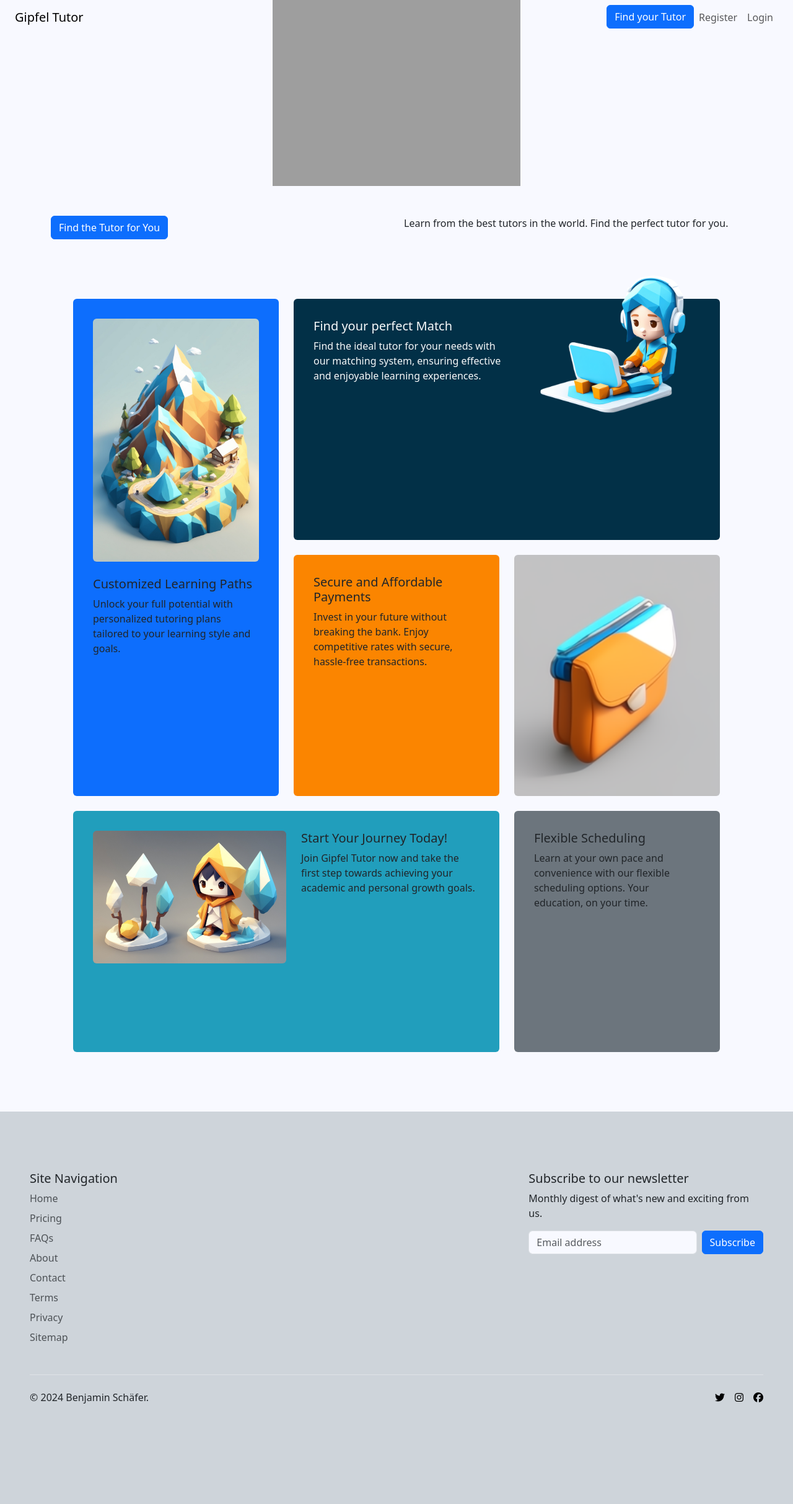
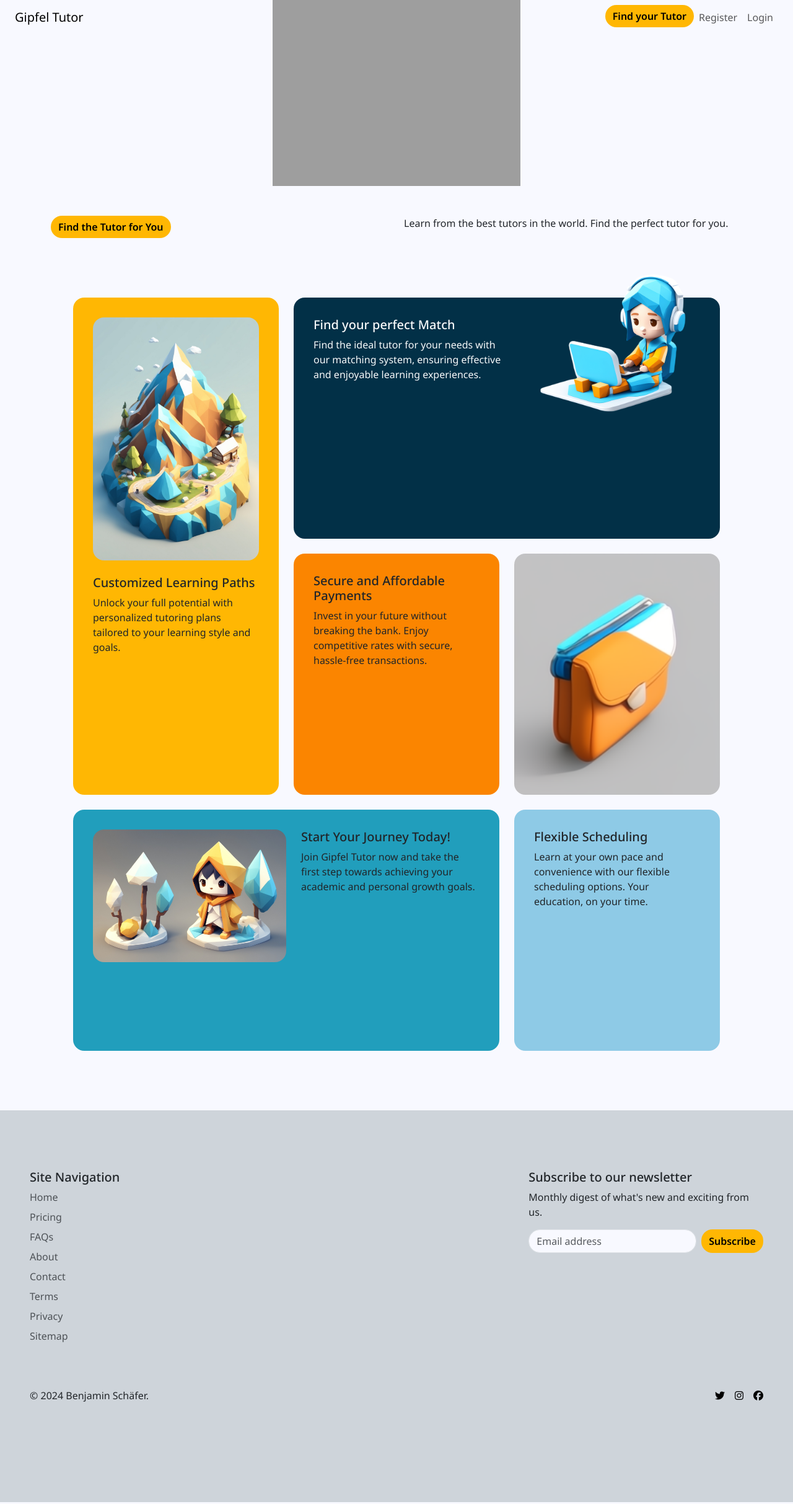
Before and after one commit to benschaf/gipfel-lerner, a Django app: page / in a window 1280 px wide. Shown: the whole page at 62% size. Run offline with Django 5.2, Linux system fonts and the light colour scheme; some libraries are stand-ins or nearby versions; grey boxes are pictures that could not be loaded.

Commit message:
feat: adapt custom bootstrap styles

```diff
--- a/static/css/custom_bootstrap.css
+++ b/static/css/custom_bootstrap.css
@@ -1,11 +1,28 @@
 /* List of all global bootstrap css variables
    override and delete the rest before handing in! */
+@import url('https://fonts.googleapis.com/css2?family=Noto+Sans:ital,wght@0,100..900;1,100..900&display=swap');
+
+
 :root,
 [data-bs-theme=light] {
 
   /* Custom Styles */
   --bs-body-bg: #f8f9ff;
   --bs-body-bg-rgb: 248, 249, 255;
+
+  --bs-primary: #FFB703;
+  --bs-primary-rgb: 255, 183, 3;
+  --bs-primary-shaded: #FFC533;
+
+  --bs-secondary: #8ecae6;
+  --bs-secondary-rgb: 142, 202, 230;
+  --bs-secondary-shaded: #ABD8ED;
+
+  --bs-border-style: none;
+  --bs-border-radius-sm: 0.25rem;
+
+  --bs-font-sans-serif: "Noto Sans", "Liberation Sans", Arial, sans-serif, "Apple Color Emoji", "Segoe UI Emoji", "Segoe UI Symbol", "Noto Color Emoji";
+
 
   /* Original Styles (to be deleted) */
   --bs-blue: #0d6efd;
@@ -31,16 +48,12 @@
   --bs-gray-700: #495057;
   --bs-gray-800: #343a40;
   --bs-gray-900: #212529;
-  --bs-primary: #0d6efd;
-  --bs-secondary: #6c757d;
   --bs-success: #198754;
   --bs-info: #0dcaf0;
   --bs-warning: #ffc107;
   --bs-danger: #dc3545;
   --bs-light: #f8f9fa;
   --bs-dark: #212529;
-  --bs-primary-rgb: 13, 110, 253;
-  --bs-secondary-rgb: 108, 117, 125;
   --bs-success-rgb: 25, 135, 84;
   --bs-info-rgb: 13, 202, 240;
   --bs-warning-rgb: 255, 193, 7;
@@ -73,10 +86,7 @@
   --bs-dark-border-subtle: #adb5bd;
   --bs-white-rgb: 255, 255, 255;
   --bs-black-rgb: 0, 0, 0;
-  --bs-font-sans-serif: system-ui, -apple-system, "Segoe UI", Roboto, "Helvetica Neue", "Noto Sans", "Liberation Sans", Arial, sans-serif, "Apple Color Emoji", "Segoe UI Emoji", "Segoe UI Symbol", "Noto Color Emoji";
-  --bs-font-monospace: SFMono-Regular, Menlo, Monaco, Consolas, "Liberation Mono", "Courier New", monospace;
   --bs-gradient: linear-gradient(180deg, rgba(255, 255, 255, 0.15), rgba(255, 255, 255, 0));
-  --bs-body-font-family: var(--bs-font-sans-serif);
   --bs-body-font-size: 1rem;
   --bs-body-font-weight: 400;
   --bs-body-line-height: 1.5;
@@ -101,12 +111,12 @@
   --bs-code-color: #d63384;
   --bs-highlight-color: #212529;
   --bs-highlight-bg: #fff3cd;
+  --bs-font-monospace: SFMono-Regular, Menlo, Monaco, Consolas, "Liberation Mono", "Courier New", monospace;
+  --bs-body-font-family: var(--bs-font-sans-serif);
   --bs-border-width: 1px;
-  --bs-border-style: solid;
   --bs-border-color: #dee2e6;
   --bs-border-color-translucent: rgba(0, 0, 0, 0.175);
-  --bs-border-radius: 0.375rem;
-  --bs-border-radius-sm: 0.25rem;
+  --bs-border-radius: 1.125rem;
   --bs-border-radius-lg: 0.5rem;
   --bs-border-radius-xl: 1rem;
   --bs-border-radius-xxl: 2rem;
@@ -124,3 +134,46 @@
   --bs-form-invalid-color: #dc3545;
   --bs-form-invalid-border-color: #dc3545;
 }
+
+
+.btn-primary {
+  --bs-btn-font-weight: 600;
+  --bs-btn-color: var(--bs-black);
+  --bs-btn-bg: var(--bs-primary);
+  --bs-btn-border-color: var(--bs-primary-rgb);
+  --bs-btn-hover-color: var(--bs-black);
+  --bs-btn-hover-bg: var(--bs-primary-shaded);
+  --bs-btn-hover-border-color: var(--bs-primary-shaded);
+  --bs-btn-focus-shadow-rgb: var(--bs-primary-rgb);
+  --bs-btn-active-color: var(--bs-btn-hover-color);
+  --bs-btn-active-bg: var(--bs-primary-shaded);
+  --bs-btn-active-border-color: var(--bs-primary-shaded);
+}
+
+.btn-secondary {
+  --bs-btn-font-weight: 600;
+  --bs-btn-color: var(--bs-black);
+  --bs-btn-bg: var(--bs-secondary);
+  --bs-btn-border-color: var(--bs-secondary-rgb);
+  --bs-btn-hover-color: var(--bs-black);
+  --bs-btn-hover-bg: var(--bs-secondary-shaded);
+  --bs-btn-hover-border-color: var(--bs-secondary-shaded);
+  --bs-btn-focus-shadow-rgb: var(--bs-secondary-rgb);
+  --bs-btn-active-color: var(--bs-btn-hover-color);
+  --bs-btn-active-bg: var(--bs-secondary);
+  --bs-btn-active-border-color: var(--bs-secondary-rgb);
+}
+
+.btn-danger {
+  --bs-btn-font-weight: 600;
+  --bs-btn-color: var(--bs-danger);
+  --bs-btn-bg: var(--bs-gray-300);
+  --bs-btn-border-color: var(--bs-danger-rgb);
+  --bs-btn-hover-color: var(--bs-danger);
+  --bs-btn-hover-bg: var(--bs-gray-200);
+  --bs-btn-hover-border-color: var(--bs-danger-rgb);
+  --bs-btn-focus-shadow-rgb: var(--bs-danger-rgb);
+  --bs-btn-active-color: var(--bs-danger);
+  --bs-btn-active-bg: var(--bs-danger);
+  --bs-btn-active-border-color: var(--bs-danger-rgb);
+}
```
